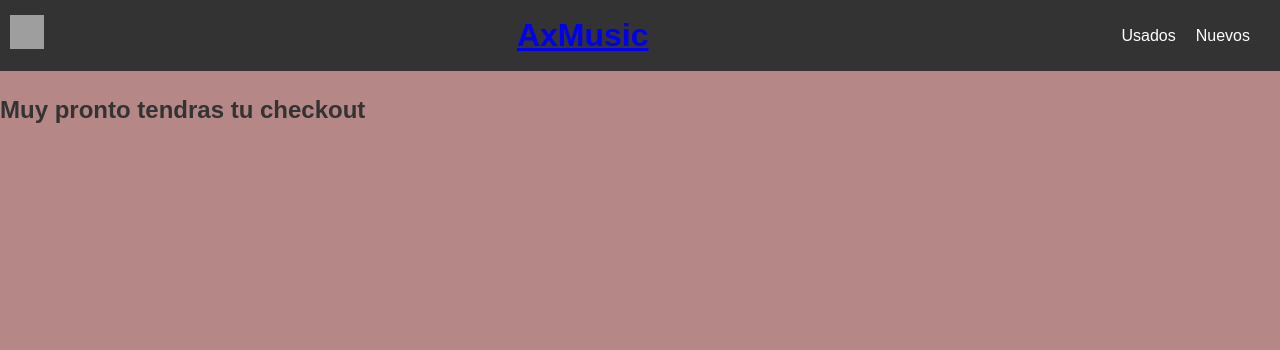
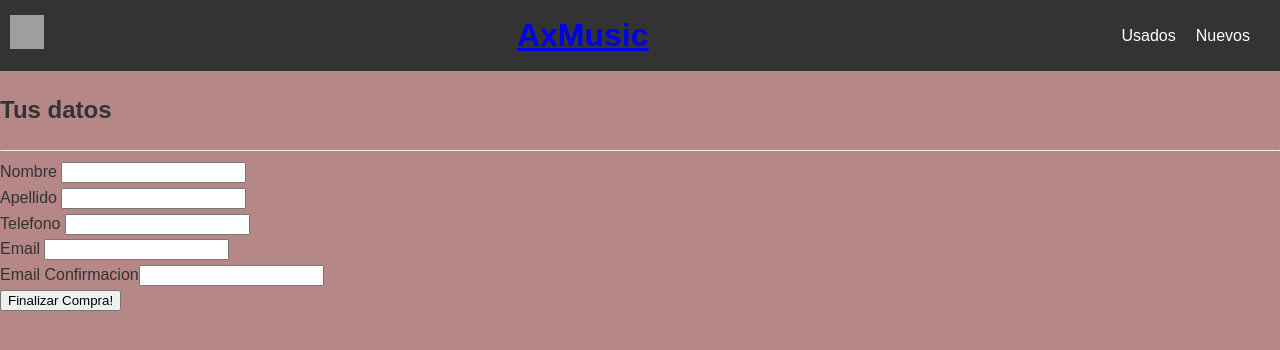
Before and after one commit to axldls/axmusicfinal, a React (Vite) app: page /checkout in a window 1280 px wide. Shown: the top 350 px of the page. Built offline with nearby package versions, Linux system fonts and the light colour scheme; grey boxes are pictures that could not be loaded.

Commit message:
firebase

```diff
--- a/asynmock.js
+++ /dev/null
@@ -1,32 +0,0 @@
-const misProductos = [
-    { id: 1, nombre: "Guitarras", precio: 500, id: "1", stock:10, img: "../img/guitarra.jpg", idCat: "2"},
-    { id: 2, nombre: "pianos", precio: 200, id: "2", stock:10, img: "../img/piano.jpg", idCat: "2"},
-    { id: 3, nombre: "Microfonos", precio: 120, id: "3", stock:10, img: "../img/microfono.jpg", idCat: "3"},
-    { id: 4, nombre: "Teclados", precio: 900, id: "4",stock:10, img: "../img/teclado.jpg", idCat: "3"},
-]
-
-export const getProductos = () => {
-    return new Promise((res) => {
-        setTimeout(() => {
-            res(misProductos);
-        }, 200);
-    });
-}
-
-export const getUnProducto = (id) => {
-    return new Promise((resolve) => {
-        setTimeout(() => {
-            const producto = misProductos.find(prod => prod.id === id);
-            resolve(producto);
-        }, 200);
-    });
-}
-
-export const getProductosPorCategoria = (idCategoria) => {
-    return new Promise((resolve) => {
-        setTimeout(() => {
-            const productosCategoria = misProductos.filter(prod => prod.idCat === idCategoria);
-            resolve(productosCategoria);
-        }, 200);
-    });
-}
--- a/package.json
+++ b/package.json
@@ -10,6 +10,7 @@
     "preview": "vite preview"
   },
   "dependencies": {
+    "firebase": "^10.1.0",
     "react": "^18.2.0",
     "react-dom": "^18.2.0",
     "react-router-dom": "^6.14.2"
--- a/src/App.jsx
+++ b/src/App.jsx
@@ -5,6 +5,7 @@
 import { CarritoProvider } from "./componentes/Context/CarritoContext";
 import "./App.css";
 import Cart from "./componentes/Cart/Cart";
+import Checkout from "./componentes/Checkout/Checkout";
 
 
 const App = () => {
@@ -18,7 +19,7 @@
             <Route path="/categoria/:idCategoria" element={<ItemListContainer />} />
             <Route path="/item/:idItem" element={<ItemDetailContainer />} />
             <Route path="/cart" element={<Cart/>} />
-            <Route path="/checkout" element={<h2>Muy pronto tendras tu checkout</h2>}/>
+            <Route path="/checkout" element={<Checkout/>} />
           </Routes>
         </CarritoProvider>
       </BrowserRouter>
--- /dev/null
+++ b/src/componentes/Checkout/Checkout.jsx
@@ -0,0 +1,111 @@
+import { useState, useContext } from "react";
+import { CarritoContext } from "../Context/CarritoContext";
+import { db } from "../services/config";
+import { collection, doc, addDoc } from "firebase/firestore";
+
+const Checkout = () => {
+    const {carrito, vaciarCarrito, cantidadTotal, total} = useContext(CarritoContext);
+    const [nombre, setNombre] = useState("");
+    const [apellido, setApellido] = useState("");
+    const [telefono, setTelefono] = useState("");
+    const [email, setEmail] = useState("");
+    const [emailConfirmacion, setEmailConfirmacion] = useState("");
+    const [error, setError] = useState("");
+    const [ordenId, setOrdenId] = useState("");
+
+
+    const manejadorFormulario = (e) => {
+        e.preventDefault();
+
+        if(!nombre || !apellido || !telefono || !email || !emailConfirmacion) {
+            setError("Completa los campos o algo malo te pasara...");
+            return;
+        }
+
+        if(email !== emailConfirmacion) {
+            setError("los campos no coinciden, inutil!!");
+            return;
+        }
+        const orden = {
+            items: carrito.map ( producto => ({
+                id: producto.id,
+                nombre: producto.item.nombre,
+                cantidad: producto.cantidad,
+        })),
+        total: cantidadTotal,
+        nombre,
+        apellido,
+        telefono,
+        email
+        };
+
+addDoc(collection(db, "ordenes"), orden)
+  .then((docRef) => {
+    setOrdenId(docRef.id);
+    vaciarCarrito();
+  })
+  .catch((error) => {
+    console.log("Error al ingresar tu orden :C", error);
+    setError("Se produjo un error al crear la orden, que pena capo!");
+  });
+    }
+
+  return (
+    <div>
+        <h2>Tus datos</h2>
+        <form onSubmit={manejadorFormulario}>
+            {carrito.map(producto => (
+                <div>
+                    <p>
+                        {producto.item.nombre} x {producto.cantidad}
+                    </p>
+                    <p>Precio $ {producto.item.precio}
+                     </p>
+                     <p>
+                        Total: {producto.item.total}
+                     </p>
+                    <hr />
+                </div>
+            ))}
+            <hr />
+
+            <div>
+                <label htmlFor=""> Nombre </label>
+                <input type="text" value={nombre} onChange={(e)=>setNombre(e.target.value)}/>
+            </div>
+
+            <div>
+                <label htmlFor=""> Apellido </label>
+                <input type="text" value={apellido} onChange={(e)=>setApellido(e.target.value)}/>
+            </div>
+
+            <div>
+                <label htmlFor=""> Telefono </label>
+                <input type="text" value={telefono} onChange={(e)=>setTelefono(e.target.value)}/>
+            </div>
+
+            <div>
+                <label htmlFor=""> Email </label>
+                <input type="email" value={email} onChange={(e)=>setEmail(e.target.value)}/>
+            </div>
+
+            <div>
+                <label htmlFor=""> Email Confirmacion</label>
+                <input type="email" value={emailConfirmacion} onChange={(e)=>setEmailConfirmacion(e.target.value)}/>
+            </div>
+
+            {
+                error && <p style={{color:"green"}}> {error} </p>
+            }
+            <button type="submit"> Finalizar Compra!</button>
+        </form>
+        {
+            ordenId && (
+                <strong>¡Gracias por tu compra! Tu numero de compra es {ordenId} </strong>
+            )
+        }
+    </div>
+  )
+}
+
+export default Checkout
--- a/src/componentes/ItemDetailContainer/ItemDetailContainer.jsx
+++ b/src/componentes/ItemDetailContainer/ItemDetailContainer.jsx
@@ -1,19 +1,23 @@
 import React, { useState, useEffect } from "react";
 import ItemDetail from "../ItemDetail/ItemDetail";
 import { useParams } from "react-router-dom";
-import { getUnProducto } from "../../../asynmock";
+import { getDoc, doc } from "firebase/firestore";
+import { db } from "../services/config";
 
 const ItemDetailContainer = () => {
   const [producto, setProducto] = useState({});
   const [loading, setLoading] = useState(true);
-
   const { idItem } = useParams();
 
   useEffect(() => {
-    getUnProducto(idItem)
+    const nuevoDoc = doc(db, "inventario", idItem);
+
+    getDoc(nuevoDoc)
       .then((res) => {
-        setProducto(res);
-        setLoading(false);
+        const data = res.data();
+        const nuevoProducto = { id: res.id, ...data };
+        setProducto(nuevoProducto);
+        setLoading(false); // Se marca la carga como completa
       })
       .catch((error) => console.log(error));
   }, [idItem]);
--- a/src/componentes/ItemListContainer/ItemListContainer.jsx
+++ b/src/componentes/ItemListContainer/ItemListContainer.jsx
@@ -1,23 +1,32 @@
 import React, { useState, useEffect } from "react";
 import ItemList from "../ItemList/ItemList";
-import { getProductos, getProductosPorCategoria } from "../../../asynmock";
 import { useParams } from "react-router-dom";
+import { collection, getDocs, query, where } from "firebase/firestore";
+import { db } from "../services/config";
 
 const ItemListContainer = () => {
   const [productos, setProductos] = useState([]);
   const { idCategoria } = useParams();
 
   useEffect(() => {
-    const funcionProductos = idCategoria ? getProductosPorCategoria : getProductos;
+    const misProductos = idCategoria
+      ? query(collection(db, "inventario"), where("idCat", "==", idCategoria))
+      : collection(db, "inventario");
 
-    funcionProductos(idCategoria)
-      .then((res) => setProductos(res))
+    getDocs(misProductos)
+      .then((res) => {
+        const nuevosProductos = res.docs.map((doc) => {
+          const data = doc.data();
+          return { id: doc.id, ...data };
+        });
+        setProductos(nuevosProductos);
+      })
       .catch((error) => console.log(error));
   }, [idCategoria]);
 
   return (
     <>
-    <h2 style={{ textAlign: "center"}}> Mis Productos </h2>
+      <h2 style={{ textAlign: "center" }}> Mis Productos </h2>
       <ItemList productos={productos} />
     </>
   );
--- /dev/null
+++ b/src/componentes/services/config.js
@@ -0,0 +1,20 @@
+// Import the functions you need from the SDKs you need
+import { initializeApp } from "firebase/app";
+import {getFirestore} from "firebase/firestore";
+// TODO: Add SDKs for Firebase products that you want to use
+// https://firebase.google.com/docs/web/setup#available-libraries
+
+// Your web app's Firebase configuration
+const firebaseConfig = {
+  apiKey: "AIzaSyB8LR8dL89JxZcrrpvw4rmVCGIIeTxl33g",
+  authDomain: "axmusic-40086.firebaseapp.com",
+  projectId: "axmusic-40086",
+  storageBucket: "axmusic-40086.appspot.com",
+  messagingSenderId: "288648672539",
+  appId: "1:288648672539:web:0ec3dd09499da6a2208fbe"
+};
+
+// Initialize Firebase
+const app = initializeApp(firebaseConfig);
+
+export const db = getFirestore(app);
```
Also changed, not shown: 1 other file (tests, documents, lock files or other folders).
